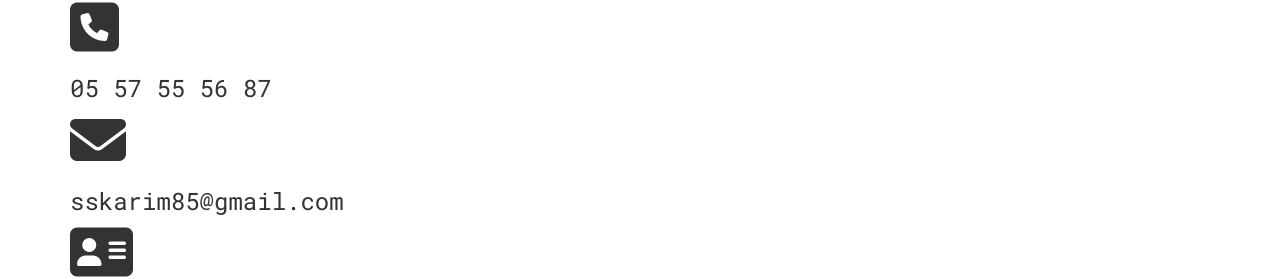
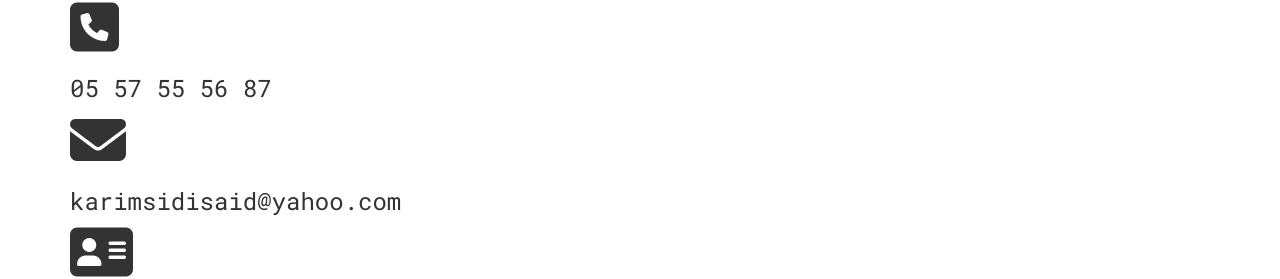
Before and after one commit to sidisaidkarim/ssk, a plain HTML site: page index.html in a window 1280 px wide. Shown: the part 5073-5352 px from the top of the page. Drawn offline with nearby package versions, Linux system fonts and the light colour scheme.

Commit message:
Update index.html
changed email contact to yahoo

```diff
--- a/index.html
+++ b/index.html
@@ -313,7 +313,7 @@
                 <i class="fa fa-phone-square fa-4x" aria-hidden="true"></i>
                 <h3>05 57 55 56 87</h3>
                 <i class="fa fa-envelope fa-4x" aria-hidden="true"></i>
-                <h3>sskarim85@gmail.com</h3>
+                <h3>karimsidisaid@yahoo.com</h3>
                 <i class="fa fa-address-card fa-4x" aria-hidden="true"></i>
                 <h3>réseaux sociaux :</h3>
                  <a  href="https://www.linkedin.com/in/karim-sidi-said-7988b214b/" class="btn btn-info" target = "_blank">LinkedIn</a>
```
